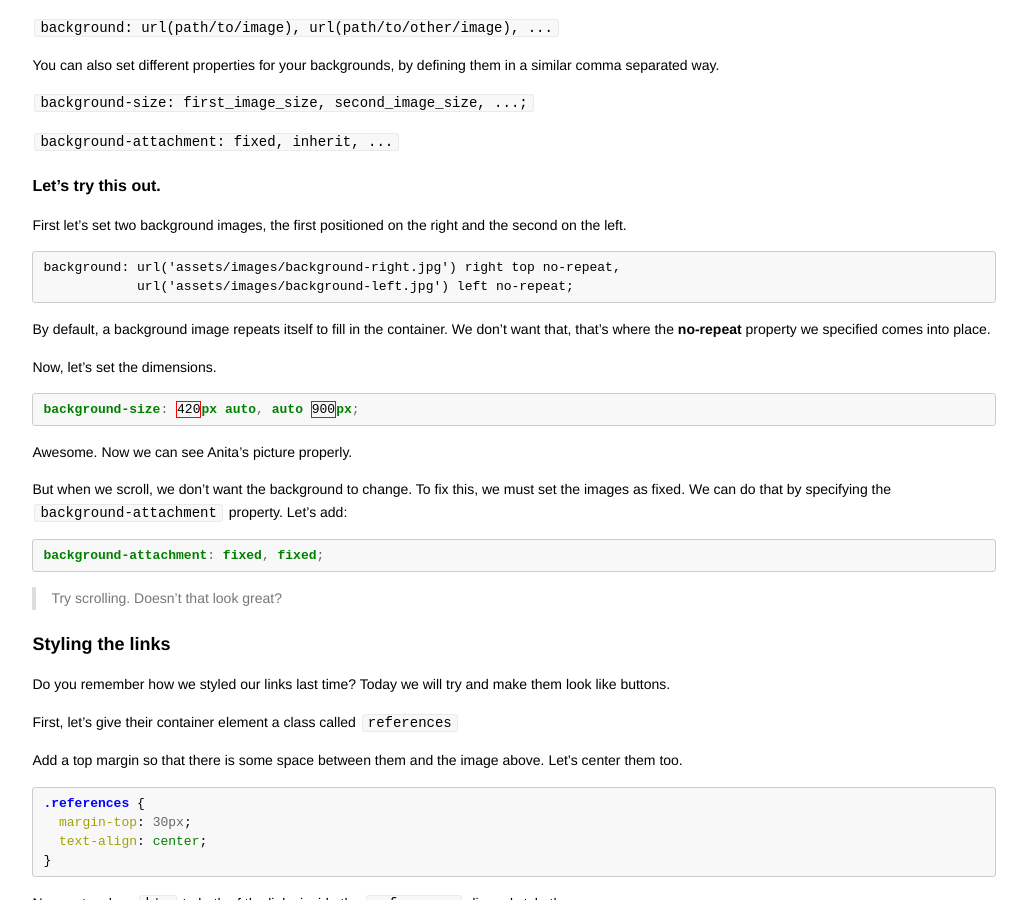
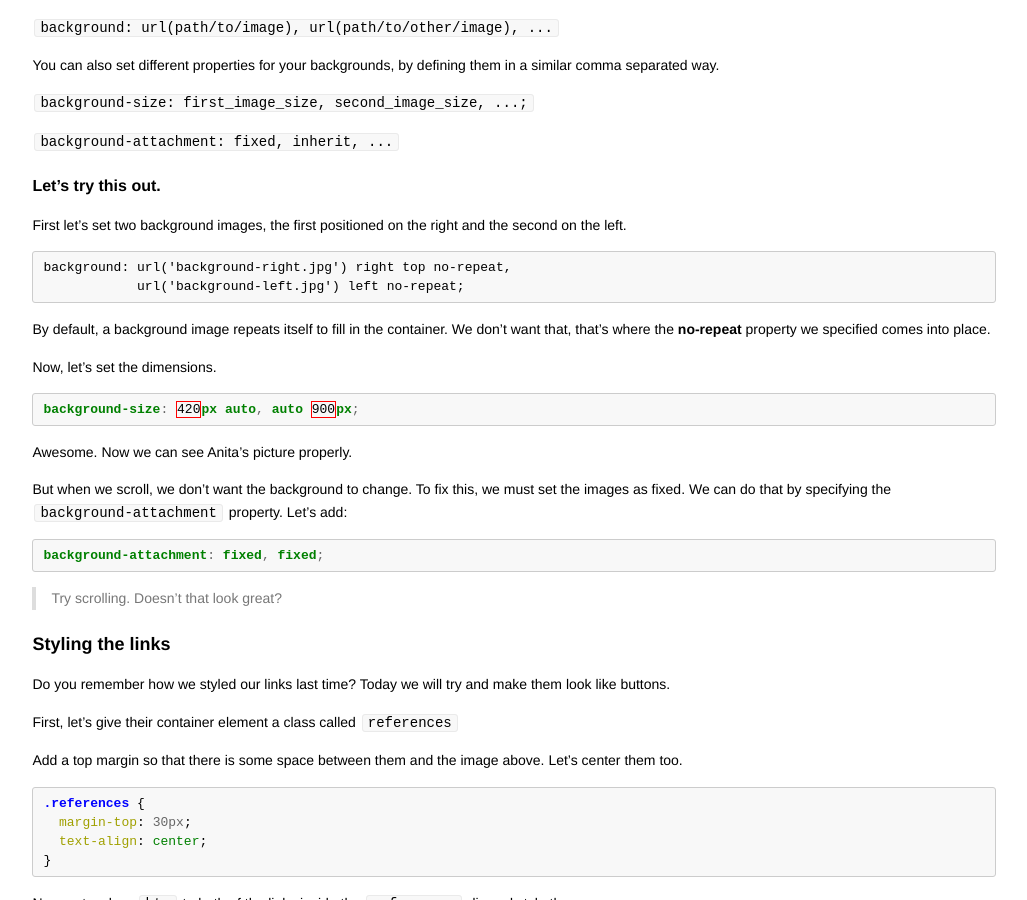
Before and after one commit to codebar/tutorials, a Jekyll site: the page built from html/lesson5/tutorial.md, in a window 1280 px wide and 900 px high, scrolled down 4148 px. Shown: the whole window, without its empty margins (126-1153 px from the left). Built offline with Jekyll 4.4.1, drawn with Linux system fonts in a browser that asks for light colours.

Commit message:
made directory structure in html tutorial 5 match example files directory structure

````diff
--- a/html/lesson5/tutorial.md
+++ b/html/lesson5/tutorial.md
@@ -234,8 +234,8 @@ You can also set different properties for your backgrounds, by defining them in
 First let's set two background images, the first positioned on the right and the second on the left.
 
 ```
-background: url('assets/images/background-right.jpg') right top no-repeat,
-            url('assets/images/background-left.jpg') left no-repeat;
+background: url('background-right.jpg') right top no-repeat,
+            url('background-left.jpg') left no-repeat;
 ```
 
 By default, a background image repeats itself to fill in the container. We don't want that, that's where the **no-repeat** property we specified comes into place.
````
